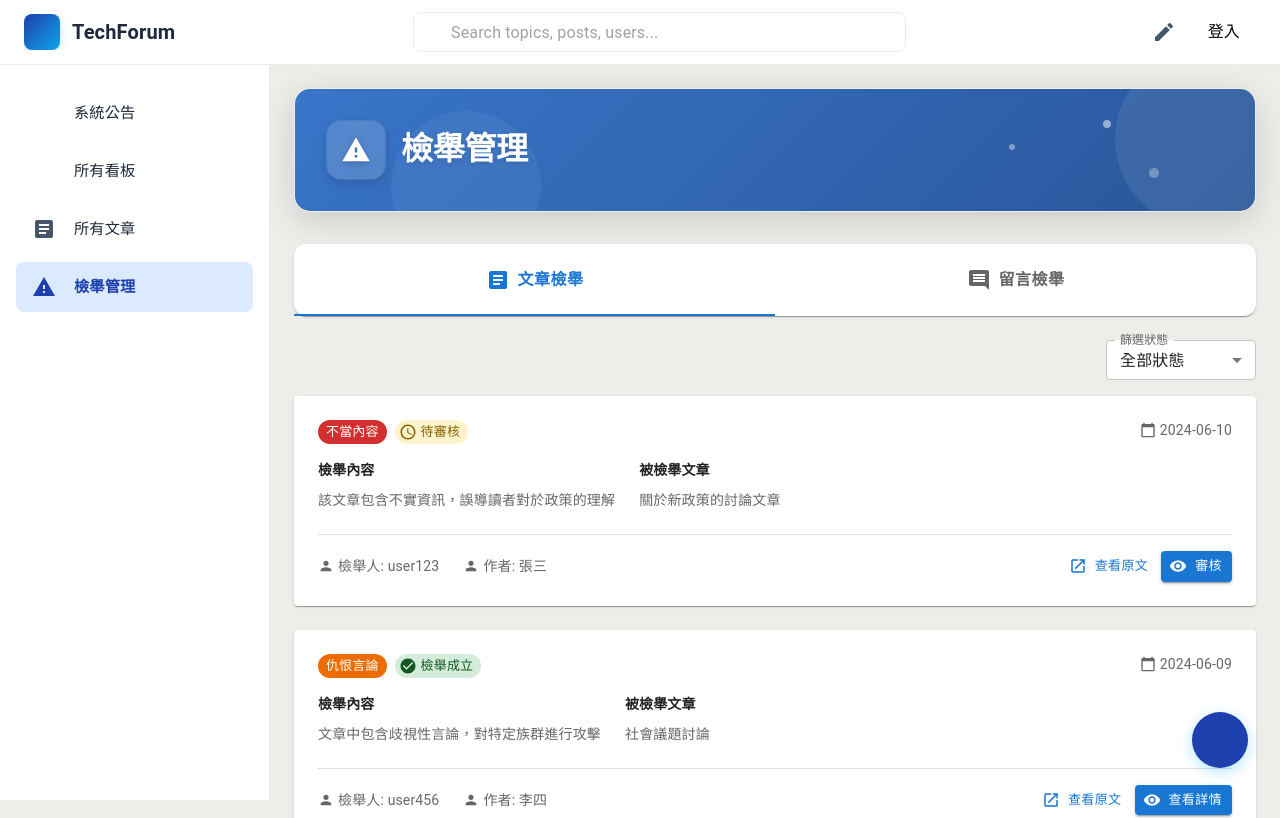
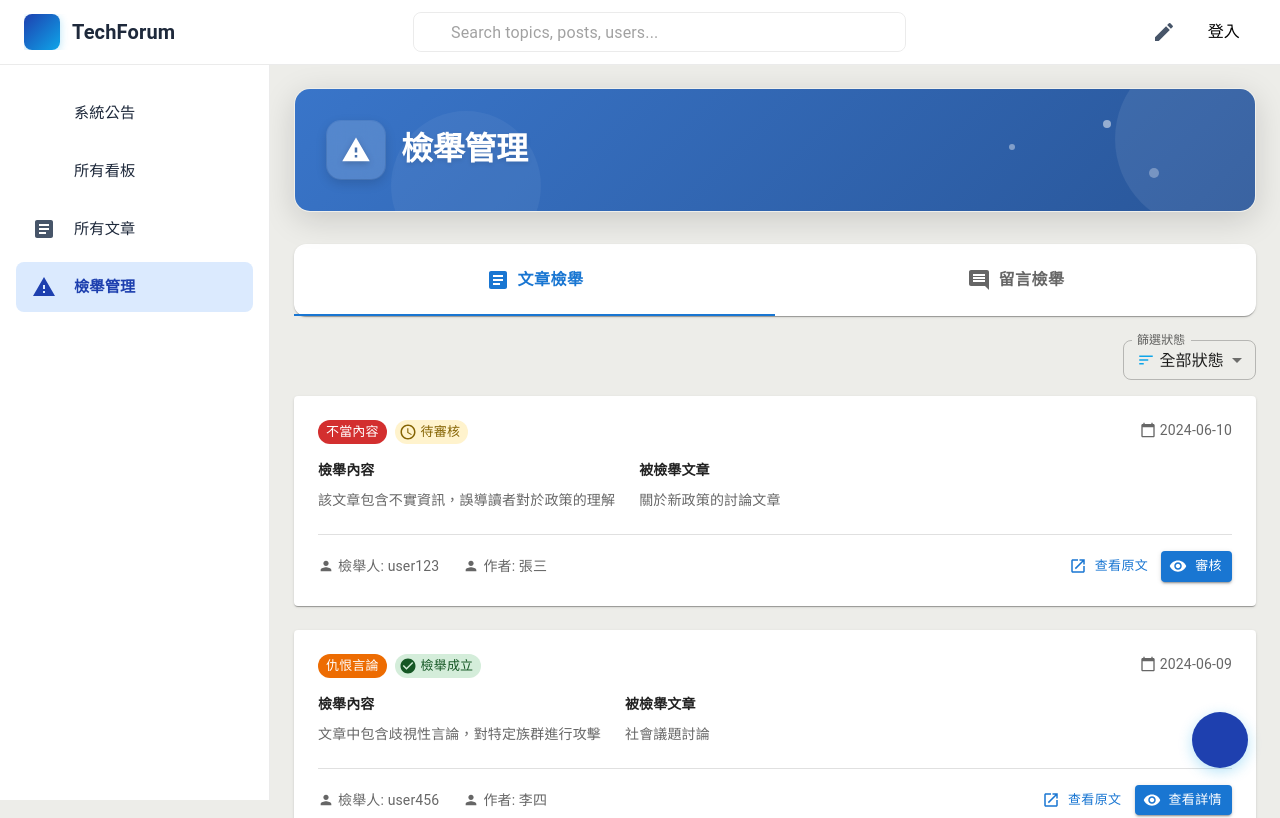
Before and after one commit to leedong1218/forum-website, a Next.js app: page /reportManagement in a window 1280 px wide. Shown: the top 818 px of the page. Built offline with nearby package versions, Linux system fonts and the light colour scheme; no server answers; some icons are missing.

Commit message:
修改 - post rwd

```diff
--- a/components/layout/Navbar.tsx
+++ b/components/layout/Navbar.tsx
@@ -82,6 +82,7 @@ export default function Navbar({
     const socket = io('http://localhost:3000');
     setWs(socket);
     console.log('WebSocket connected');
+    console.log(ws);
 
     socket.on('getMessage', (message) => {
       console.log('Received message:', message);
--- a/pages/reportManagement.tsx
+++ b/pages/reportManagement.tsx
@@ -37,7 +37,8 @@ import {
   Close as CloseIcon,
   NotificationImportant as NotificationIcon,
   Send as SendIcon,
-  Warning
+  Warning,
+  Sort
 } from '@mui/icons-material';
 import Banner from '@/components/common/Banner';
 import Layout from '@/components/layout/Layout';
@@ -258,19 +259,49 @@ const ReportManagement = () => {
           </Paper>
 
           <Box sx={{ mb: 2, display: 'flex', justifyContent: 'flex-end' }}>
-            <FormControl size="small" sx={{ minWidth: 150 }}>
+            <FormControl size="small"
+              sx={{
+                "& .MuiOutlinedInput-root": {
+                  borderRadius: 2,
+                  "&:hover .MuiOutlinedInput-notchedOutline": {
+                    borderColor: '#0ea5e9',
+                  },
+                },
+              }}>
               <InputLabel id="status-filter-label">篩選狀態</InputLabel>
               <Select
                 labelId="status-filter-label"
                 value={statusFilter}
                 label="篩選狀態"
                 onChange={handleStatusFilterChange}
-                sx={{ borderRadius: 1, backgroundColor: '#fff' }}
+                sx={{ borderRadius: 2 }}
+                startAdornment={
+                  <Sort sx={{ fontSize: 18, mr: 0.5, color: '#0ea5e9' }} />
+                }
               >
-                <MenuItem value="all">全部狀態</MenuItem>
-                <MenuItem value="pending">待審核</MenuItem>
-                <MenuItem value="approved">檢舉成立</MenuItem>
-                <MenuItem value="rejected">檢舉不成立</MenuItem>
+                <MenuItem value="all">
+                  <Box sx={{ display: 'flex', alignItems: 'center', gap: 1 }}>
+                    全部狀態
+                  </Box>
+                </MenuItem>
+                <MenuItem value="pending">
+                  <Box sx={{ display: 'flex', alignItems: 'center', gap: 1 }}>
+                    <ScheduleIcon sx={{ fontSize: 16, color: '#856404' }} />
+                    待審核
+                  </Box>
+                </MenuItem>
+                <MenuItem value="approved">
+                  <Box sx={{ display: 'flex', alignItems: 'center', gap: 1 }}>
+                    <CheckCircleIcon sx={{ fontSize: 16, color: '#155724' }} />
+                    成立
+                  </Box>
+                </MenuItem>
+                <MenuItem value="rejected">
+                  <Box sx={{ display: 'flex', alignItems: 'center', gap: 1 }}>
+                    <CancelIcon sx={{ fontSize: 16, color: '#721c24' }} />
+                    不成立
+                  </Box>
+                </MenuItem>
               </Select>
             </FormControl>
           </Box>
@@ -534,7 +565,7 @@ const ReportManagement = () => {
           </DialogActions>
         </Dialog>
       </Box>
-    </Layout>
+    </Layout >
   );
 };
 
```
Also changed, not shown: components/common/Post/PostGrid.tsx (+7 -2 lines).
